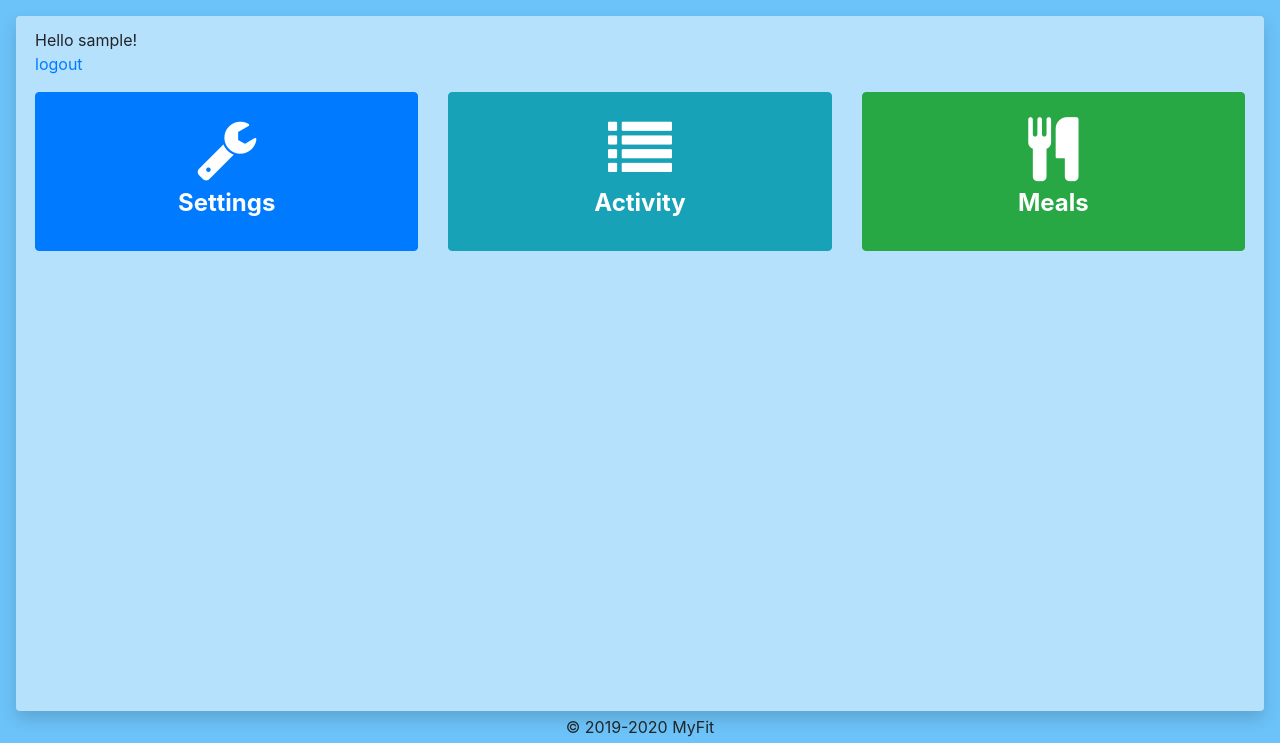
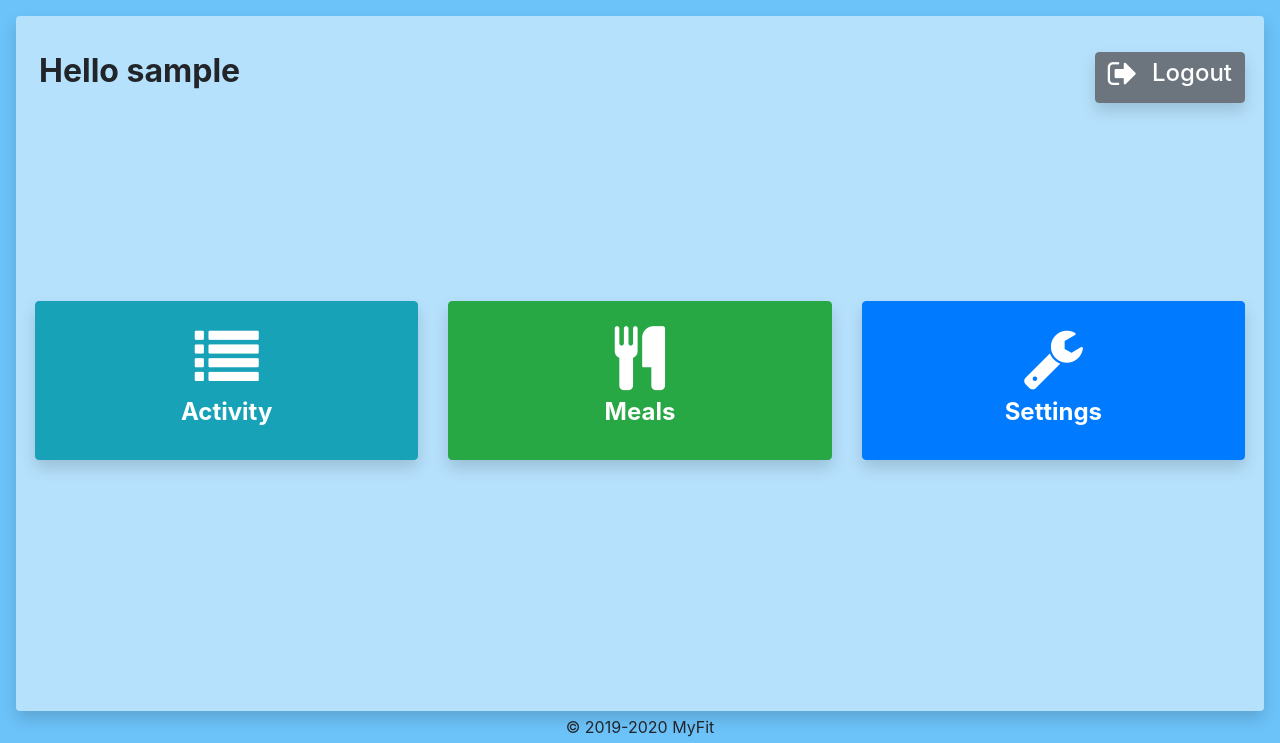
Before and after one commit to dominikheinisch/fitness_manager, a Django app: page /fitness/ in a window 1280 px wide. Shown: the part 57-800 px from the top of the page. Run offline with Django 3.2, Linux system fonts and the light colour scheme; the visitor is signed in with stand-in values (Sample User, id 1); some libraries are stand-ins or nearby versions.

Commit message:
index: verically centered buttons, added shadows, moved settings to right side

```diff
--- a/fitness_app/templates/index.html
+++ b/fitness_app/templates/index.html
@@ -4,21 +4,29 @@
 
 {% block content %}
 {% if user.is_authenticated %}
-    Hello {{ user.username }}!
-    <p><a href="{% url 'fitness_app:logout' %}">logout</a></p>
 
-    <div class="row">
-        <div class="col-sm-12 col-md-4">
-            <a href="{% url 'fitness_app:settings' %}">
-                <button type="button" class="btn btn-primary w-100 py-4">
-                    <i class="fa fa-wrench fa-4x mb-2" aria-hidden="true"></i>
-                    <h4><strong><span>Settings</span></strong></h4>
+    <div class="row mt-4">
+        <div class="col-6 text-left">
+            <h2 class="ml-1"><strong>Hello {{ user.username }}</strong></h2>
+        </div>
+        <div class="col-6 text-right">
+            <a href="{% url 'fitness_app:logout' %}">
+                <button type="button" class="btn btn-secondary shadow">
+                    <h4>
+                        <i class="fa fa-sign-out fa-lg" aria-hidden="true"></i>
+                        <span class="ml-2">Logout</span>
+                    </h4>
                 </button>
             </a>
         </div>
+    </div>
+
+    <div style="height: calc(50vh - 250px)"></div>
+
+    <div class="row mt-5">
         <div class="col-sm-12 col-md-4">
             <a href="{% url 'fitness_app:activity' %}">
-                <button type="button" class="btn btn-info w-100 py-4">
+                <button type="button" class="btn btn-info shadow w-100 py-4">
                     <i class="fa fa-list fa-4x mb-2" aria-hidden="true"></i>
                     <h4><strong><span>Activity</span></strong></h4>
                 </button>
@@ -26,13 +34,22 @@
         </div>
         <div class="col-sm-12 col-md-4">
             <a href="{% url 'fitness_app:meals' %}">
-                <button type="button" class="btn btn-success w-100 py-4">
+                <button type="button" class="btn btn-success shadow w-100 py-4">
                     <i class="fa fa-cutlery fa-4x mb-2" aria-hidden="true"></i>
                     <h4><strong><span>Meals</span></strong></h4>
                 </button>
             </a>
         </div>
+        <div class="col-sm-12 col-md-4">
+            <a href="{% url 'fitness_app:settings' %}">
+                <button type="button" class="btn btn-primary shadow w-100 py-4">
+                    <i class="fa fa-wrench fa-4x mb-2" aria-hidden="true"></i>
+                    <h4><strong><span>Settings</span></strong></h4>
+                </button>
+            </a>
+        </div>
     </div>
+
 {% else %}
     <p>You are not logged in</p>
     <a href="{% url 'fitness_app:login' %}">login</a><br>
```
